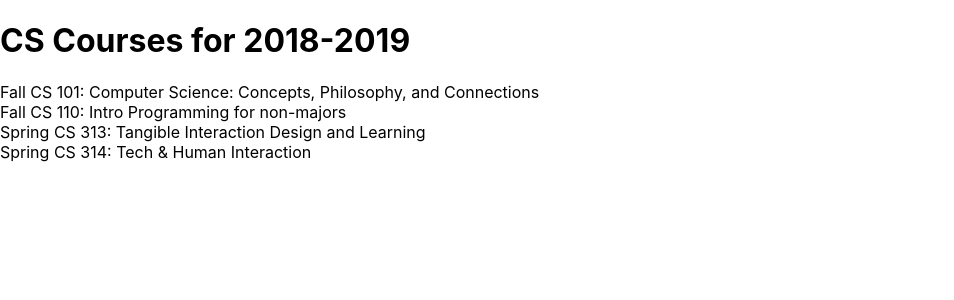
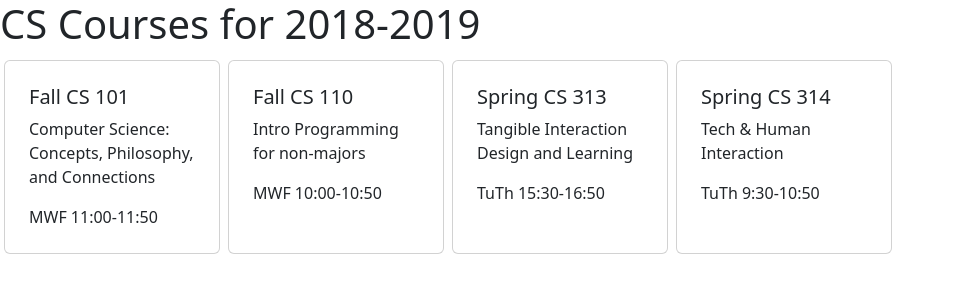
Before and after one commit to clairepare/Quick-React, a React (Vite) app: page / in a window 1280 px wide. Shown: the top 300 px of the page, without its empty margins (0-954 px from the left). Built offline with nearby package versions, Linux system fonts and the light colour scheme.

Commit message:
added styling

```diff
--- a/package.json
+++ b/package.json
@@ -10,6 +10,8 @@
     "coverage": "vitest run --coverage"
   },
   "dependencies": {
+    "bootstrap": "^5.3.2",
+    "bootstrap-icons": "^1.11.1",
     "react": "^18.2.0",
     "react-dom": "^18.2.0"
   },
--- a/src/App.jsx
+++ b/src/App.jsx
@@ -3,6 +3,8 @@ import logo from './logo.svg';
 import './App.css';
 import Banner from './components/Banner';
 import CourseList from './components/CourseList';
+import 'bootstrap/dist/css/bootstrap.min.css';
+import 'bootstrap-icons/font/bootstrap-icons.css';
 
 const schedule = {
   title: "CS Courses for 2018-2019",
--- /dev/null
+++ b/src/components/Course.css
@@ -0,0 +1,6 @@
+/* https://stackoverflow.com/a/47698201/4564359 */
+.product .card-img-top {
+    width: 100%;
+    height: 15vw;
+    object-fit: cover;
+  }
--- a/src/components/Course.jsx
+++ b/src/components/Course.jsx
@@ -1,6 +1,10 @@
 const Course = ({course}) => (
-    <div>
-        {course.term} CS {course.number}: {course.title}
+    <div className="card m-1 p-2">
+        <div className="card-body">
+            <h5 className="card-title">{course.term} CS {course.number}</h5>
+            <p className="card-text">{course.title}</p>
+            <p className="card-text">{course.meets}</p>
+        </div>
     </div>
 );
 
--- /dev/null
+++ b/src/components/CourseList.css
@@ -0,0 +1,4 @@
+.course-list {
+    display: grid;
+    grid-template-columns: repeat(auto-fill, 14rem);
+  }
--- a/src/components/CourseList.jsx
+++ b/src/components/CourseList.jsx
@@ -1,7 +1,9 @@
 import Course from './Course.jsx';
+import './Course.css'
+import './CourseList.css'
 
 const CourseList = ({courses}) => (
-    <div>
+    <div className="course-list">
     { Object.entries(courses).map(([id, course]) => <Course key={id} course={course}/>) }
     </div>
 );
```
Also changed, not shown: 8 other files (tests, documents, lock files or other folders).
